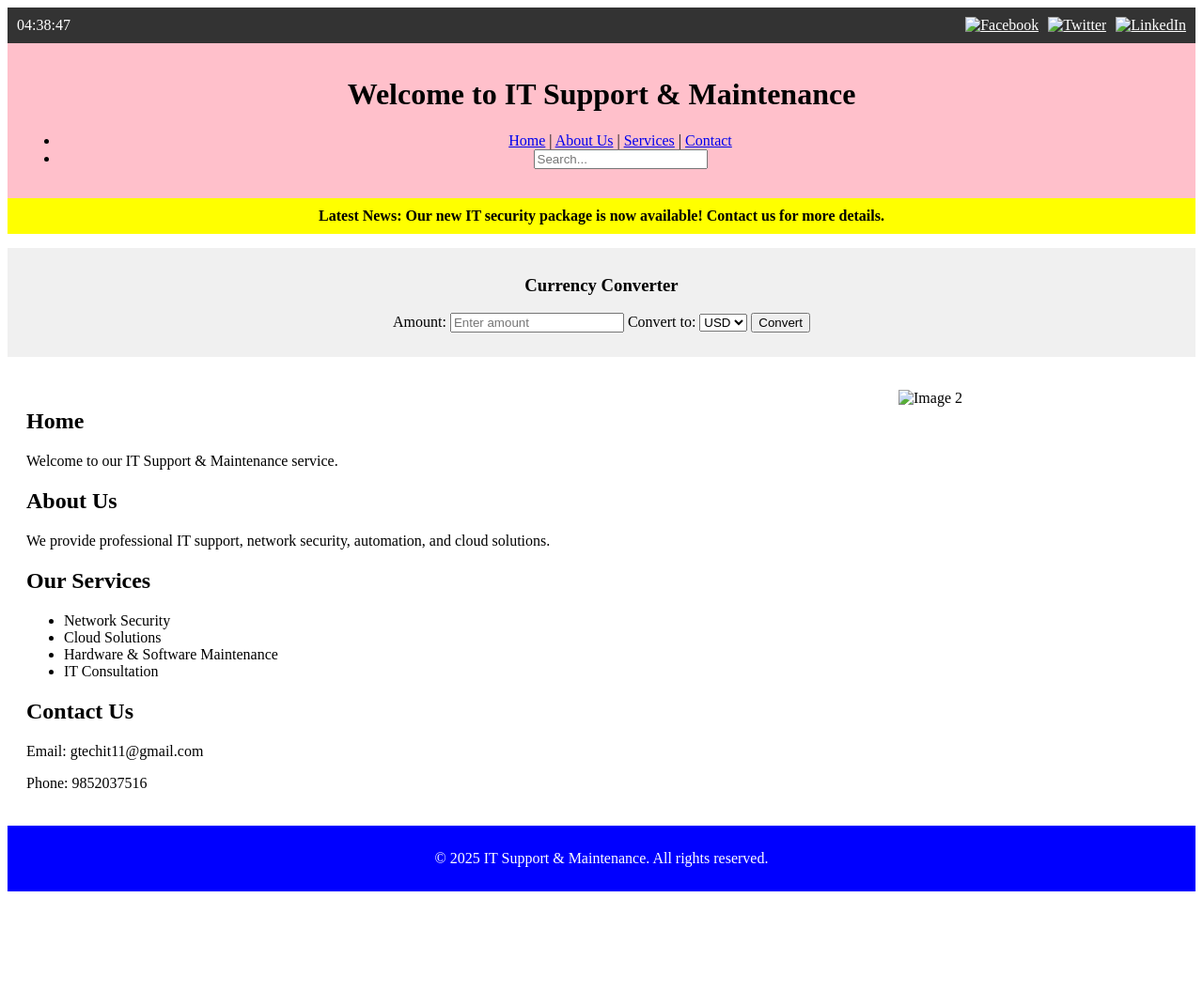
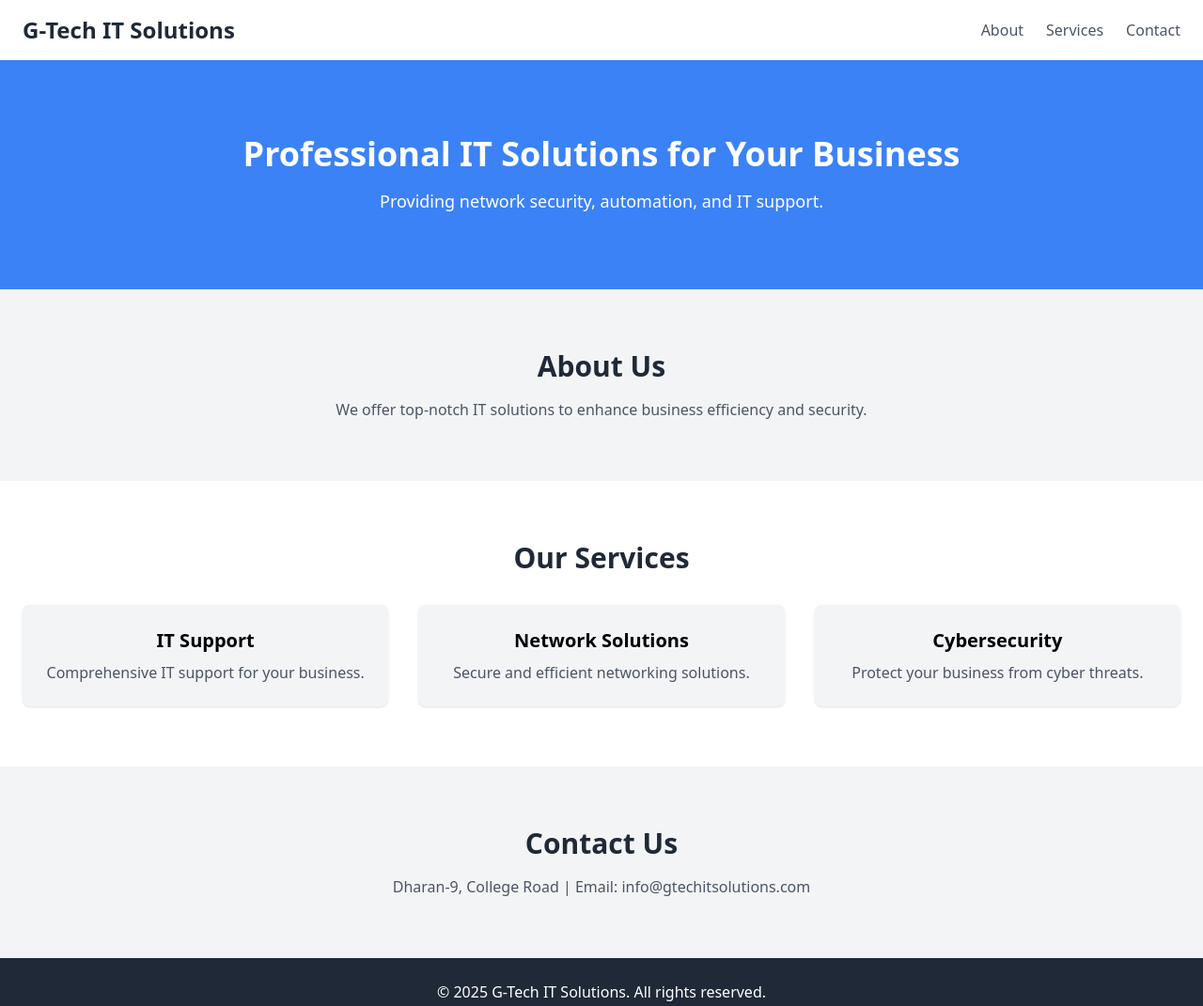
Before and after one commit to kjugopal/gtechit11, a plain HTML site: page index.html in a window 1280 px wide. Shown: the whole page at 94% size. Before the commit the page ends 957 px from the top, so only its background shows below. Drawn offline with nearby package versions, Linux system fonts and the light colour scheme.

Commit message:
Update index.html

```diff
--- a/index.html
+++ b/index.html
@@ -3,195 +3,55 @@
 <head>
     <meta charset="UTF-8">
     <meta name="viewport" content="width=device-width, initial-scale=1.0">
-    <title>IT Support & Maintenance</title>
-    <style>
-        header {
-            background-color: pink;
-            padding: 15px;
-            text-align: center;
-        }
-        .top-header {
-            background-color: #333;
-            color: white;
-            padding: 10px;
-            display: flex;
-            justify-content: space-between;
-            align-items: center;
-        }
-        .top-header .time {
-            font-size: 16px;
-        }
-        .top-header .social-media {
-            display: flex;
-        }
-        .top-header .social-media a {
-            margin-left: 10px;
-            color: white;
-        }
-        .flash-news {
-            background-color: yellow;
-            padding: 10px;
-            text-align: center;
-            font-weight: bold;
-            font-size: 16px;
-        }
-        .currency-converter {
-            background-color: #f0f0f0;
-            padding: 10px;
-            text-align: center;
-            margin: 15px 0;
-        }
-        footer {
-            background-color: blue;
-            color: white;
-            text-align: center;
-            padding: 10px;
-        }
-        .container {
-            display: flex;
-        }
-        .content {
-            flex: 3;
-            padding: 20px;
-        }
-        .slider {
-            flex: 1;
-            padding: 20px;
-        }
-        .slider img {
-            width: 100%;
-            height: auto;
-            display: none;
-        }
-        .slider img.active {
-            display: block;
-        }
-    </style>
+    <title>G-Tech IT Solutions</title>
+    <script src="https://cdn.tailwindcss.com"></script>
 </head>
-<body>
-    <div class="top-header">
-        <div class="time" id="time"></div>
-        <div class="social-media">
-            <a href="#"><img src="facebook-icon.png" alt="Facebook"></a>
-            <a href="#"><img src="twitter-icon.png" alt="Twitter"></a>
-            <a href="#"><img src="linkedin-icon.png" alt="LinkedIn"></a>
+<body class="bg-gray-100">
+    <header class="bg-white shadow-md py-4">
+        <div class="container mx-auto flex justify-between items-center px-6">
+            <h1 class="text-2xl font-bold text-gray-800">G-Tech IT Solutions</h1>
+            <nav>
+                <ul class="flex space-x-6">
+                    <li><a href="#about" class="text-gray-600 hover:text-blue-500">About</a></li>
+                    <li><a href="#services" class="text-gray-600 hover:text-blue-500">Services</a></li>
+                    <li><a href="#contact" class="text-gray-600 hover:text-blue-500">Contact</a></li>
+                </ul>
+            </nav>
         </div>
-    </div>
-
-    <header>
-        <h1>Welcome to IT Support & Maintenance</h1>
-        <nav>
-            <ul>
-                <li><a href="#home">Home</a> | <a href="#about">About Us</a> | <a href="#services">Services</a> | <a href="#contact">Contact</a></li>
-                <li><input type="text" placeholder="Search..."></li>
-            </ul>
-        </nav>
     </header>
-
-    <div class="flash-news" id="flash-news"></div>
-
-    <div class="currency-converter">
-        <h3>Currency Converter</h3>
-        <label for="amount">Amount:</label>
-        <input type="number" id="amount" placeholder="Enter amount" />
-        <label for="currency">Convert to:</label>
-        <select id="currency">
-            <option value="usd">USD</option>
-            <option value="eur">EUR</option>
-            <option value="inr">INR</option>
-            <option value="gbp">GBP</option>
-        </select>
-        <button onclick="convertCurrency()">Convert</button>
-        <p id="conversion-result"></p>
-    </div>
-
-    <div class="container">
-        <div class="content">
-            <section id="home">
-                <h2>Home</h2>
-                <p>Welcome to our IT Support & Maintenance service.</p>
-            </section>
-
-            <section id="about">
-                <h2>About Us</h2>
-                <p>We provide professional IT support, network security, automation, and cloud solutions.</p>
-            </section>
-
-            <section id="services">
-                <h2>Our Services</h2>
-                <ul>
-                    <li>Network Security</li>
-                    <li>Cloud Solutions</li>
-                    <li>Hardware & Software Maintenance</li>
-                    <li>IT Consultation</li>
-                </ul>
-            </section>
-
-            <section id="contact">
-                <h2>Contact Us</h2>
-                <p>Email: gtechit11@gmail.com</p>
-                <p>Phone: 9852037516</p>
-            </section>
+    <section class="text-center py-20 bg-blue-500 text-white">
+        <h2 class="text-4xl font-bold">Professional IT Solutions for Your Business</h2>
+        <p class="mt-4 text-lg">Providing network security, automation, and IT support.</p>
+    </section>
+    <section id="about" class="container mx-auto px-6 py-16 text-center">
+        <h2 class="text-3xl font-semibold text-gray-800">About Us</h2>
+        <p class="mt-4 text-gray-600">We offer top-notch IT solutions to enhance business efficiency and security.</p>
+    </section>
+    <section id="services" class="bg-white py-16">
+        <div class="container mx-auto px-6 text-center">
+            <h2 class="text-3xl font-semibold text-gray-800">Our Services</h2>
+            <div class="grid md:grid-cols-3 gap-8 mt-8">
+                <div class="p-6 bg-gray-100 rounded-lg shadow">
+                    <h3 class="text-xl font-semibold">IT Support</h3>
+                    <p class="mt-2 text-gray-600">Comprehensive IT support for your business.</p>
+                </div>
+                <div class="p-6 bg-gray-100 rounded-lg shadow">
+                    <h3 class="text-xl font-semibold">Network Solutions</h3>
+                    <p class="mt-2 text-gray-600">Secure and efficient networking solutions.</p>
+                </div>
+                <div class="p-6 bg-gray-100 rounded-lg shadow">
+                    <h3 class="text-xl font-semibold">Cybersecurity</h3>
+                    <p class="mt-2 text-gray-600">Protect your business from cyber threats.</p>
+                </div>
+            </div>
         </div>
-        <div class="slider">
-            <img src="image1.jpg" alt="Image 1" class="active">
-            <img src="image2.jpg" alt="Image 2">
-            <img src="image3.jpg" alt="Image 3">
-        </div>
-    </div>
-
-    <footer>
-        <p>&copy; 2025 IT Support & Maintenance. All rights reserved.</p>
+    </section>
+    <section id="contact" class="container mx-auto px-6 py-16 text-center">
+        <h2 class="text-3xl font-semibold text-gray-800">Contact Us</h2>
+        <p class="mt-4 text-gray-600">Dharan-9, College Road | Email: info@gtechitsolutions.com</p>
+    </section>
+    <footer class="bg-gray-800 text-white py-6 text-center">
+        <p>&copy; 2025 G-Tech IT Solutions. All rights reserved.</p>
     </footer>
-
-    <script>
-        // Function to update the current time every second
-        function updateTime() {
-            const timeElement = document.getElementById('time');
-            const now = new Date();
-            const hours = now.getHours().toString().padStart(2, '0');
-            const minutes = now.getMinutes().toString().padStart(2, '0');
-            const seconds = now.getSeconds().toString().padStart(2, '0');
-            timeElement.innerText = hours + ":" + minutes + ":" + seconds;
-        }
-
-        // Set interval to update time every second
-        setInterval(updateTime, 1000);
-        updateTime();  // Initial call to display time immediately
-
-        // Function to display flash news
-        document.getElementById('flash-news').innerText = "Latest News: Our new IT security package is now available! Contact us for more details.";
-
-        // Function to convert currency
-        function convertCurrency() {
-            var amount = document.getElementById('amount').value;
-            var currency = document.getElementById('currency').value;
-            var resultText = "Converted amount: ";
-            var conversionRate = 1;
-
-            if (currency === "usd") {
-                conversionRate = 0.013;
-            } else if (currency === "eur") {
-                conversionRate = 0.012;
-            } else if (currency === "inr") {
-                conversionRate = 1.1;
-            } else if (currency === "gbp") {
-                conversionRate = 0.01;
-            }
-
-            var convertedAmount = (amount * conversionRate).toFixed(2);
-            document.getElementById('conversion-result').innerText = resultText + convertedAmount + " " + currency.toUpperCase();
-        }
-
-        // Slider functionality to show images
-        let currentIndex = 0;
-        function showNextImage() {
-            const images = document.querySelectorAll('.slider img');
-            images[currentIndex].classList.remove('active');
-            currentIndex = (currentIndex + 1) % images.length;
-            images[currentIndex].classList.add('active');
-        }
-        setInterval(showNextImage, 3000);
-    </script>
 </body>
 </html>
```
